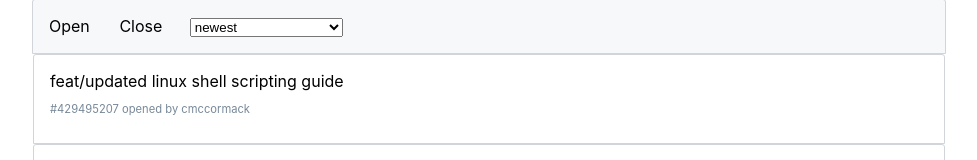
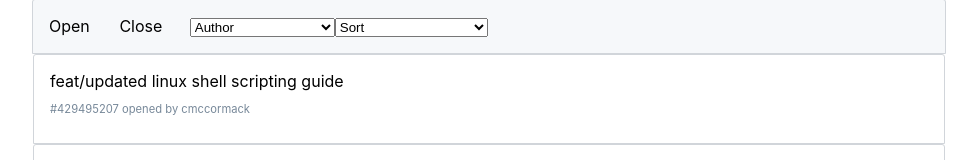
Before and after one commit to sonamdew08/github-issue-project, a React (Create React App) app: page / in a window 1280 px wide. Shown: the top 160 px of the page, without its empty margins (151-1128 px from the left). Built offline with nearby package versions, Linux system fonts and the light colour scheme.

Commit message:
logic to get issues based on sorted data is done

```diff
--- a/package.json
+++ b/package.json
@@ -11,6 +11,7 @@
     "react-redux": "^7.1.0",
     "react-scripts": "3.0.1",
     "redux": "^4.0.2",
+    "sort-json-array": "^0.1.7",
     "typeface-roboto": "0.0.54"
   },
   "scripts": {
--- a/src/App.js
+++ b/src/App.js
@@ -3,6 +3,7 @@ import './App.css';
 import Container from '@material-ui/core/Container';
 import jsonData from './issues.json';
 import IssuesList from './issueData/issuelist';
+import IssueHeader from "./IssueHeader/IssueHeader";
 
 var data = JSON.parse(JSON.stringify(jsonData))
 
@@ -13,20 +14,21 @@ class Issue extends React.Component {
             issues: [],
             fetch: false
         }
-        console.log("Inside Constructor")
+        // console.log("Inside Constructor")
     }
 
     componentDidMount(){
-        console.log("inside component")
+        // console.log("inside component")
         if(!this.state.fetch){
             this.setState({issues: data, fetch: true})
         }
     }
 
     render(){
-        console.log("Inside app render")
+        // console.log("Inside app render")
         return (
             <Container maxWidth="md">
+                <IssueHeader issues = {this.state.issues}/>
                 {this.state.fetch? <IssuesList data={this.state.issues}/>: "Loading.."}
             </Container>
         );
--- a/src/IssueHeader/Author.js
+++ b/src/IssueHeader/Author.js
@@ -1,38 +1,32 @@
 import React from "react";
-// import Select from '@material-ui/core/Select';
-// import FormControl from '@material-ui/core/FormControl';
-// import InputLabel from '@material-ui/core/InputLabel';
-// import MenuItem from '@material-ui/core/MenuItem';
-// import { connect } from 'react-redux';
+
 
 class Author extends React.Component{
-    constructor(props){
+    constructor(props) {
         super(props);
-        this.state={
-            author: [{
-                name : "",
-                avatar: "",
-                id: ""
-            }]
-        }
+
+        this.state = { value: 'Author' };
+        this.handleChange = this.handleChange.bind(this);
     }
+
+    handleChange(event){
+        this.setState({ value: event.target.value });
+    }
+
     render(){
-        const data = this.props.issues
+        const data = this.props.issue
+        console.log("Author" , data)
         return (
             <div>
-                {/* <form>
-                    <FormControl>
-                        <InputLabel htmlFor="filterby-author">Author</InputLabel>
-                        <Select>
-                            {Array.isArray(data) && data.map((object, index) => (
-                            <MenuItem className="issue" key={index}>
-                                {object.login}
-                            </MenuItem>
+                <select value={this.state.value} onChange={this.handleChange}>
+                <option value="Author" disabled>Author</option>
+                    {Array.isArray(data) && data.map((object, index) => (
+                        <option key={index}>
+                            {object.user.login}
+                        </option>
                         ))
                         }
-                        </Select>
-                    </FormControl>
-                </form> */}
+                </select>
             </div>
         );
     }
--- a/src/IssueHeader/Close.js
+++ b/src/IssueHeader/Close.js
@@ -6,20 +6,31 @@ class Close extends React.Component{
     constructor(props){
         super(props);
         this.state = {
-            open: false,
-            state: ""
+            close: false, issues: [], closedIssue:[], fetch: false
         }
+
+        console.log("Inside open constructor")
+        console.log(this.state)
+        this.handleClick = this.handleClick.bind(this);
     }
+
     handleClick(event){
         event.preventDefault()
-        this.setState({open: true, state: "close"})
+        if(!this.state.close){
+            this.setState({issues: this.props.issue, close: true})
+        }
+        if(this.state.issues.length > 0){
+            this.setState({closedIssue : this.state.issues.filter((item) => (item.state === 'close'))})
+            console.log(this.state.closedIssue)
+        }
+
     }
 
     render(){
         return (
             <span className="open">
                 <a href="" className="open-close" onClick={this.handleClick}>Close</a>
-                {this.state.open? <IssuesList open={this.state.open}/>: ""}
+                {this.state.close?<IssuesList data={this.state.closedIssue} fetch={this.state.fetch}/>:""}
             </span>
         );
     }
--- a/src/IssueHeader/IssueHeader.js
+++ b/src/IssueHeader/IssueHeader.js
@@ -9,27 +9,33 @@ import Sort from "./Sort";
 import Projects from "./Projects";
 
 class IssueHeader extends React.Component{
-    constructor(props){
-        super(props);
-        this.state = {
-            open: 0,
-            close: 0
-        }
-    }
+    // constructor(props){
+    //     super(props);
+    //     this.state = {
+    //         fetch: false,
+    //         issues: []
+    //     }
+    // }
+
+    // componentDidMount(){
+    //     if(!this.state.fetch){
+    //         this.setState({issues: this.props.data, fetch: true})
+    //     }
+    // }
 
     render(){
-
         console.log("in issue header render")
+        console.log(this.props)
         return (
             <div className="issue-header">
-                <Open />
-                <Close />
-                <Author />
-                <Labels />
-                <Projects />
-                <MileStones />
-                <Assignee />
-                <Sort />
+                <Open issue = {this.props.issues}/>
+                <Close issue = {this.props.issues}/>
+                <Author issue = {this.props.issues}/>
+                <Labels issue = {this.props.issues}/>
+                <Projects issue = {this.props.issues}/>
+                <MileStones issue = {this.props.issues}/>
+                <Assignee issue = {this.props.issues}/>
+                <Sort issue = {this.props.issues}/>
             </div>
         );
     }
--- a/src/IssueHeader/Open.js
+++ b/src/IssueHeader/Open.js
@@ -6,8 +6,9 @@ class Open extends React.Component{
     constructor(props){
         super(props);
         this.state = {
-            open: false, state: ""
+            open: false, issues: [], openedIssue:[], fetch: false
         }
+
         console.log("Inside open constructor")
         console.log(this.state)
         this.handleClick = this.handleClick.bind(this);
@@ -15,7 +16,13 @@ class Open extends React.Component{
 
     handleClick(event){
         event.preventDefault()
-        this.setState({open: true, state: "open"})
+        if(!this.state.open){
+            this.setState({issues: this.props.issue, open: true})
+        }
+        if(this.state.issues.length > 0){
+            this.setState({openedIssue : this.state.issues.filter((item) => (item.state === 'open'))})
+        }
+
     }
 
     render(){
@@ -23,7 +30,7 @@ class Open extends React.Component{
         return (
             <span className="open">
                 <a href="" className="open-close" onClick={this.handleClick}>Open</a>
-                {this.state.open? <IssuesList open={this.state.open} state={this.state.state}/>: ""}
+                {this.state.open?<IssuesList data={this.state.openedIssue} fetch={this.state.fetch}/>:""}
             </span>
 
         );
--- a/src/IssueHeader/Sort.js
+++ b/src/IssueHeader/Sort.js
@@ -1,18 +1,73 @@
 import React from "react";
+import IssuesList from "../issueData/issuelist"
+import sortJsonData from "sort-json-array"
+// import Issue from "../App"
 
 class Sort extends React.Component{
+    constructor(props) {
+        super(props);
+
+        this.state = { value: 'Sort', data:[], fetch: false, sortedData: [], sort: false };
+        this.handleChange = this.handleChange.bind(this);
+    }
+
+    handleChange(event){
+        this.setState({ value: event.target.value });
+    }
+
+    sortIssues(){
+        if(this.state.value === 'newest'){
+            console.log("newest")
+            var data = sortJsonData(this.state.data, "created_at", 'des')
+            this.setState({sortedData: data, sort: true})
+        }
+        if(this.state.value === 'oldest'){
+            console.log("oldest")
+            var data = sortJsonData(this.state.data, "created_at", 'asc')
+            this.setState({sortedData: data, sort: true})
+        }
+        if(this.state.value === 'recently updated'){
+            console.log("recently updated")
+            var data = sortJsonData(this.state.data, "updated_at", 'des')
+            this.setState({sortedData: data, sort: true})
+        }
+        if(this.state.value === 'least recently updated'){
+            console.log("least recently updated")
+            var data = sortJsonData(this.state.data, "updated_at", 'asc')
+            console.log("data", data)
+            this.setState({sortedData: data, sort: true})
+        }
+
+    }
+    componentDidUpdate(){
+        if(!this.state.fetch){
+            this.setState({data: this.props.issue, fetch: true})
+        }
+        if(!this.state.sort){
+            this.sortIssues();
+        }
+    }
+
     render(){
+        console.log("sort", this.props)
+        console.log(this.state)
         const sortIssue = ['newest', 'oldest', 'recently updated', 'least recently updated']
         return (
             <div>
-                <select>
+                <select value={this.state.value} onChange={this.handleChange}>
+                <option value="Sort" disabled>Sort</option>
                     {sortIssue.map((elems, index) => (
-                        <option key={index}>{elems}</option>
+                        <option key={index} value={elems}>{elems}</option>
                     ))}
                 </select>
+
+                {this.state.sort ? (() => {
+                    return <IssuesList data={this.state.sortedData}/>;
+                })(): "" }
+                {/* {this.state.sort && <IssuesList data={this.state.sortedData}/>} */}
+
             </div>
         );
     }
 }
-
 export default Sort;
--- a/src/issueData/issuelist.js
+++ b/src/issueData/issuelist.js
@@ -1,42 +1,42 @@
 import React from "react";
 import Issues from "./issues"
-import IssueHeader from "../IssueHeader/IssueHeader"
 
 class IssuesList extends React.Component{
 
     constructor(props){
         super(props)
         this.state = {
-            fetch: false,
-            issues: [],
-            open: true,
-            close: false
+            fetch: this.props.fetch || false,
+            issues: []
         }
+        console.log("calling constructor")
+        console.log(this.state)
     }
 
     componentDidMount(){
         if(!this.state.fetch){
+            this.setState({issues: this.props.data})
+        }
+    }
+
+    componentDidUpdate(){
+        console.log("updated")
+        if(!this.state.fetch){
+            console.log("inside update condition")
             this.setState({issues: this.props.data, fetch: true})
         }
     }
 
     render(){
         console.log("inside issueslist render")
-        console.log(this.props)
-        const data = (this.props.open)? this.props.state : "open"
-        console.log(data)
+        console.log(this.state)
         return (
             <div>
-                <IssueHeader />
-                {this.state.fetch?this.state.issues.filter((issue) => (issue.state === data))
-                .map((issue, index) => {
+                {console.log("--------------------", this.state)}
+                {this.state.fetch?this.state.issues.map((issue, index) => {
                     return (<Issues key={index} data={issue}/>)
-                }):"loading.."
+                }):<p>loading...</p>
                 }
-                {/* {this.state.fetch?this.state.issues.map((issue, index) => {
-                    return (<Issues key={index} data={issue}/>)
-                }):"loading.."
-                } */}
             </div>
         );
     }
```
Also changed, not shown: src/issues.json, 1 other file (tests, documents, lock files or other folders).
